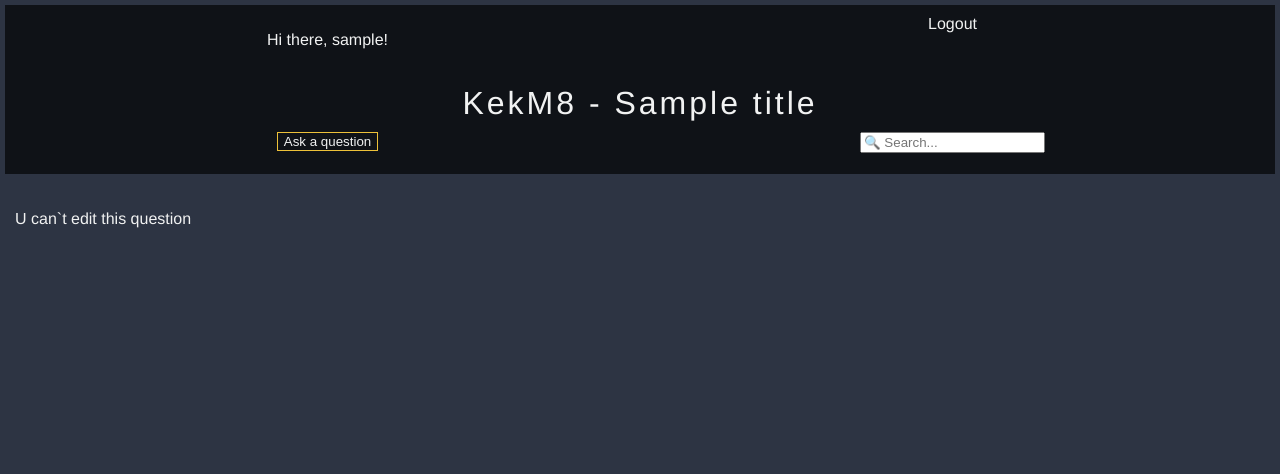
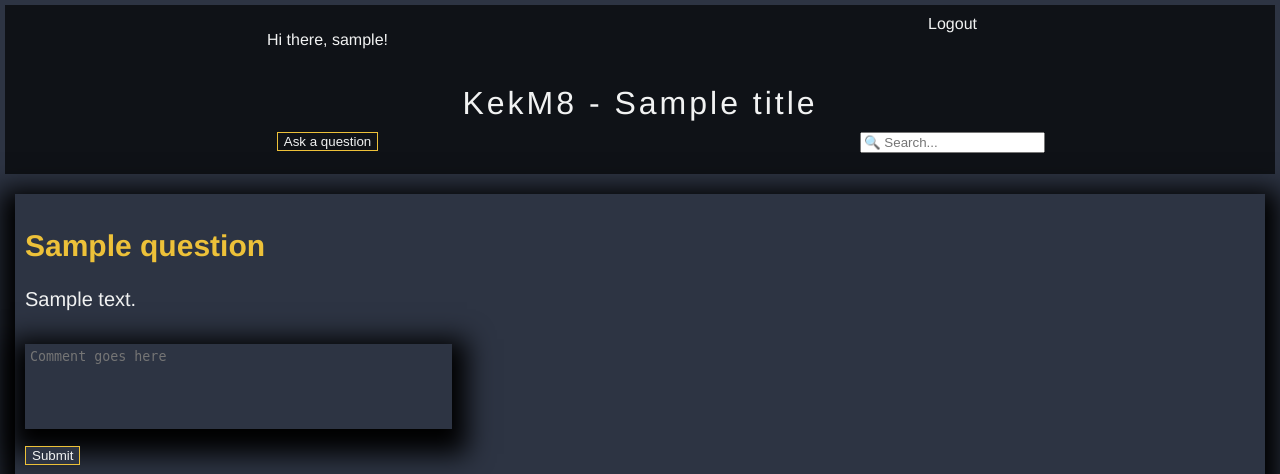
Before and after one commit to zoltanMaroti/askm8, a Flask app: template templates/add-comment.html in a window 1280 px wide. Shown: the top 474 px of the page. Run offline with Flask 2, Linux system fonts and the light colour scheme; the visitor is signed in with stand-in values (Sample User, id 1); the template is opened without the code that fills it: most values are stand-ins (such as "Sample title", 1, 10 or a date in 2020).

Commit message:
fix add pages needs

```diff
--- a/static/theme1.css
+++ b/static/theme1.css
@@ -292,3 +292,7 @@ body a, p{
 .error p{
     color: red;
 }
+
+.error_msg{
+
+}
--- a/templates/add-comment.html
+++ b/templates/add-comment.html
@@ -1,6 +1,6 @@
 {% extends 'layout.html' %}
 {% block content %}
-    {% if session.user_id == question.user_id %}
+    {% if session %}
         <div id="new_comment">
             <div id="comment_info">
                 <div>
@@ -19,10 +19,6 @@
                 </form>
             </div>
         </div>
-    {% elif session %}
-        <div class="error_msg" id="no_access">
-            <p>U can`t edit this question</p>
-        </div>
     {% else %}
         <div class="error_msg" id="return_login">
             <p>Please log in first!</p>
--- a/templates/edit-answer.html
+++ b/templates/edit-answer.html
@@ -21,7 +21,7 @@
                 </form>
             </div>
         </div>
-        {% elif session %}
+        {% elif session.user_id == question.user_id %}
         <div class="error_msg" id="no_access">
             <p>U can`t edit this answer</p>
         </div>
```
